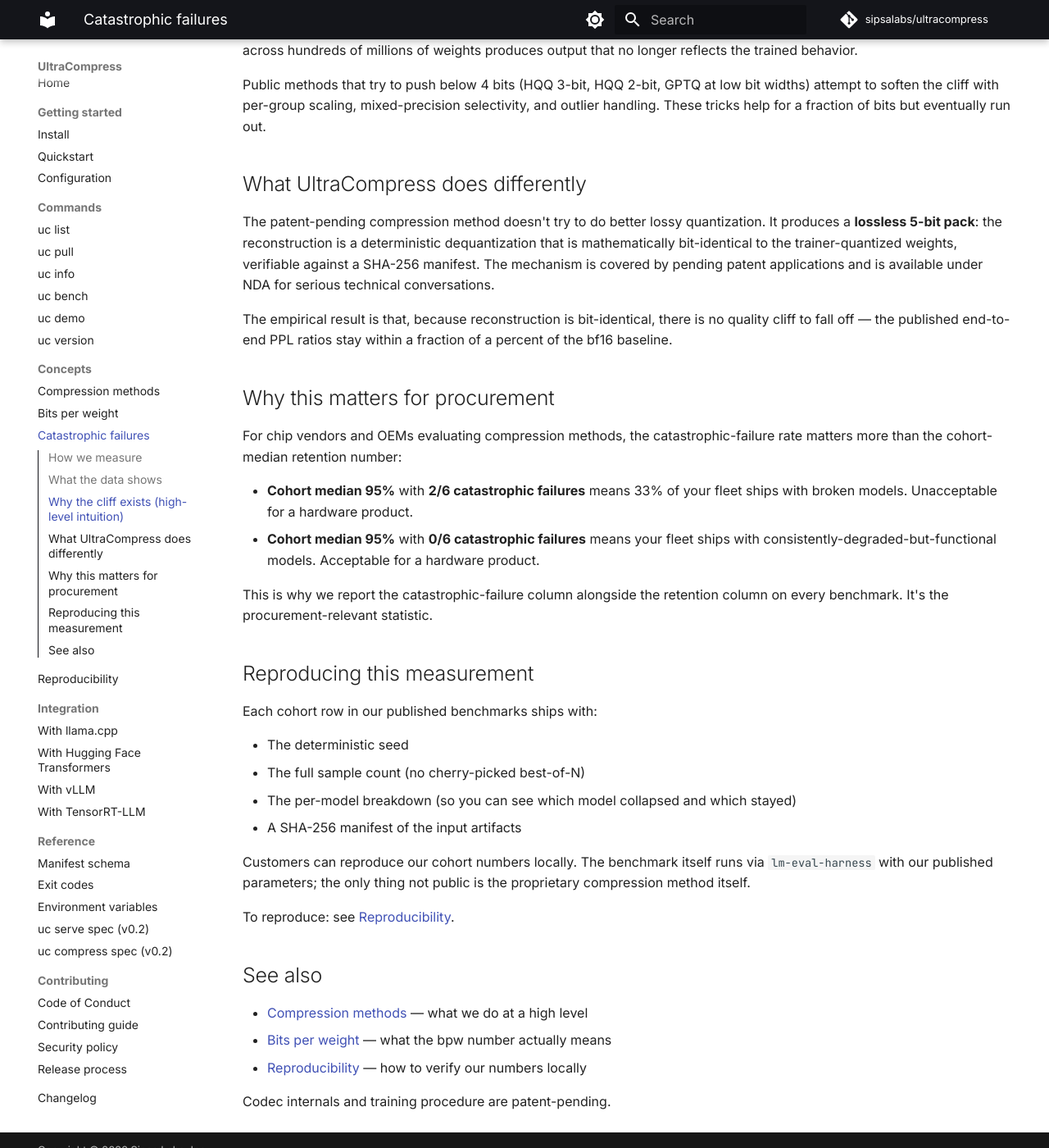
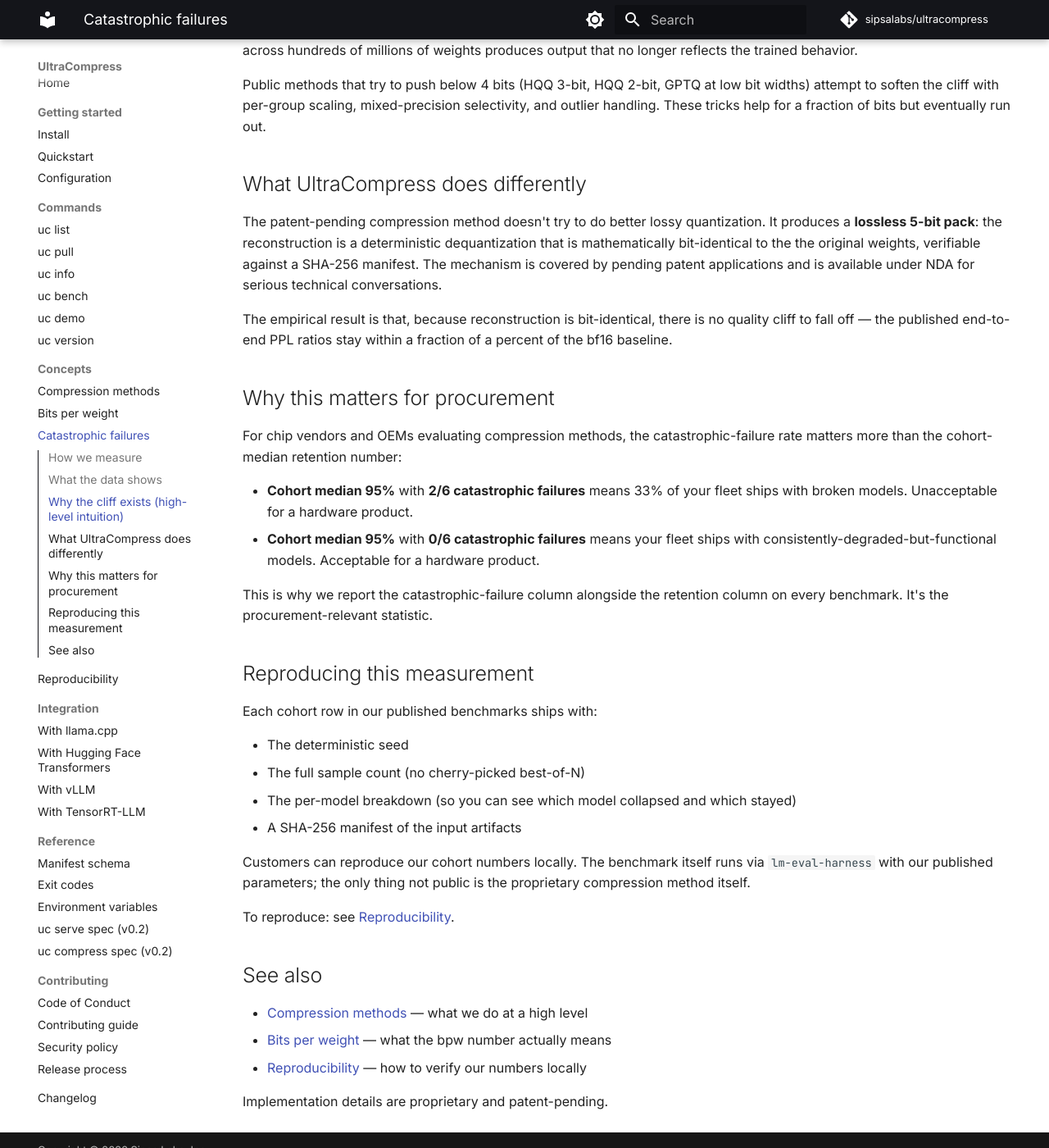
Before and after one commit to sipsalabs/ultracompress, an MkDocs documentation site: the page built from docs/concepts/catastrophic-failures.md, in a window 1280 px wide and 1400 px high, scrolled down 1602 px. Shown: the whole window at 82% size. Built offline with MkDocs 1.6.1 and Material for MkDocs 9.7.7, drawn with Linux system fonts in a browser that asks for light colours; comment, search, counter and statistics services are not loaded.

Commit message:
docs: remove trained-component disclosure from docs/concepts/catastrophic-failures.md

```diff
--- a/docs/concepts/catastrophic-failures.md
+++ b/docs/concepts/catastrophic-failures.md
@@ -54,7 +54,7 @@
 
 ## What UltraCompress does differently
 
-The patent-pending compression method doesn't try to do better lossy quantization. It produces a **lossless 5-bit pack**: the reconstruction is a deterministic dequantization that is mathematically bit-identical to the trainer-quantized weights, verifiable against a SHA-256 manifest. The mechanism is covered by pending patent applications and is available under NDA for serious technical conversations.
+The patent-pending compression method doesn't try to do better lossy quantization. It produces a **lossless 5-bit pack**: the reconstruction is a deterministic dequantization that is mathematically bit-identical to the the original weights, verifiable against a SHA-256 manifest. The mechanism is covered by pending patent applications and is available under NDA for serious technical conversations.
 
 The empirical result is that, because reconstruction is bit-identical, there is no quality cliff to fall off — the published end-to-end PPL ratios stay within a fraction of a percent of the bf16 baseline.
 
@@ -86,4 +86,4 @@
 - [Bits per weight](bits-per-weight.md) — what the bpw number actually means
 - [Reproducibility](reproducibility.md) — how to verify our numbers locally
 
-Codec internals and training procedure are patent-pending.
+Implementation details are proprietary and patent-pending.
```
